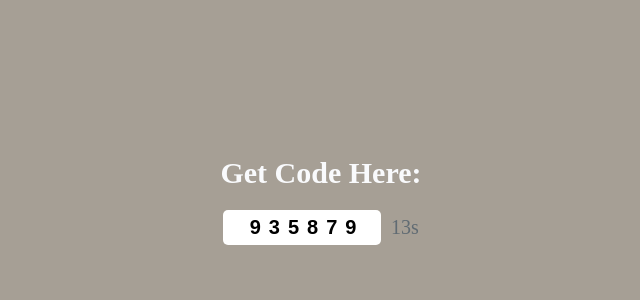
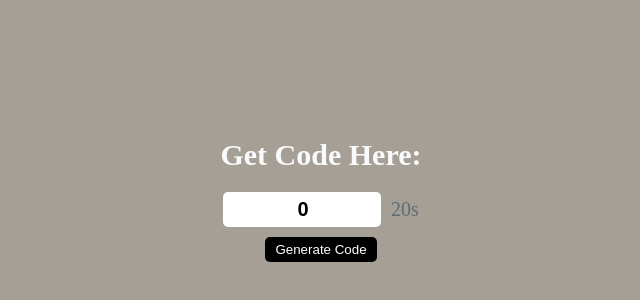
Before and after one commit to bezbrain/Login_auth_with_code, a React (Vite) app: page /getcode in a window 1280 px wide. Shown: the part 200-500 px from the top of the page, without its empty margins (319-959 px from the left). Built offline with nearby package versions, Linux system fonts and the light colour scheme; no server answers; the database is empty; a web font is replaced by a local one.

Commit message:
Implemented delete code from db when timeout

```diff
--- a/src/components/Login.jsx
+++ b/src/components/Login.jsx
@@ -10,7 +10,7 @@ const Login = ({ Register, clickToReg, handleLoginSubmitProp }) => {
     setPassword,
     code,
     setCode,
-    handleGetCodeClick,
+    // handleGetCodeClick,
     theCodeItself,
   } = useGlobalContext();
 
@@ -57,7 +57,7 @@ const Login = ({ Register, clickToReg, handleLoginSubmitProp }) => {
           to="/getcode"
           target="_blank"
           rel="noopener noreferrer"
-          onClick={handleGetCodeClick}
+          // onClick={handleGetCodeClick}
         >
           Get code
         </Link>
--- a/src/context.jsx
+++ b/src/context.jsx
@@ -1,6 +1,21 @@
 import React, { useContext, useState, useEffect } from "react";
 import { initializeApp } from "firebase/app";
-import { getAuth } from "firebase/auth";
+
+import {
+  collection,
+  getFirestore,
+  addDoc,
+  onSnapshot,
+  getDoc,
+  doc,
+  deleteDoc,
+} from "firebase/firestore";
+
+import {
+  getAuth,
+  createUserWithEmailAndPassword,
+  signInWithEmailAndPassword,
+} from "firebase/auth";
 
 const AppContext = React.createContext();
 
@@ -14,6 +29,13 @@ export const AppProvider = ({ children }) => {
     appId: "1:360639341716:web:f689c504ac4893bebe4081",
   };
 
+  initializeApp(firebaseConfig);
+
+  const db = getFirestore();
+  const auth = getAuth();
+
+  const colRef = collection(db, "login");
+
   const [regName, setRegName] = useState("");
   const [regEmail, setRegEmail] = useState("");
   const [regPassword, setRegPassword] = useState("");
@@ -21,10 +43,14 @@ export const AppProvider = ({ children }) => {
   const [password, setPassword] = useState("");
   const [code, setCode] = useState("");
 
+  const countdownValue = 20;
+
   const codeNumbers = ["0", "1", "2", "3", "4", "5", "6", "7", "8", "9"];
-  const [countDown, setCountDown] = useState(20);
+  const [countDown, setCountDown] = useState(countdownValue);
   const [getCode, setGetCode] = useState(codeNumbers);
   const [theCodeItself, setTheCodeItself] = useState(0);
+
+  const [snapshotData, setSnapshotData] = useState([]);
 
   const getRandumNumber = () => {
     return Math.floor(Math.random() * codeNumbers.length);
@@ -40,11 +66,29 @@ export const AppProvider = ({ children }) => {
     return concat;
   };
 
-  /* ========================== */
-  /* On click of GetCode button */
-  const handleGetCodeClick = () => {
-    console.log("loaded as the barricade");
-    getCurrentCode();
+  const getDbCode = () => {
+    onSnapshot(colRef, (snapshot) => {
+      const myCode = snapshot.docs.map((each) => {
+        return {
+          ...each.data(),
+          id: each.id,
+        };
+      });
+      // console.log(myCode);
+      setSnapshotData(myCode);
+    });
+  };
+
+  const checkForDataInDb = () => {
+    // onSnapshot(colRef, (snapshot) => {
+    //   const dataArrFromDb = snapshot.docs.map((each) => {
+    //     const docRef = doc(db, "login", each.id);
+    //     // console.log(each);
+    //     return docRef;
+    //     // return (each.data());
+    //   });
+    //   console.log(dataArrFromDb);
+    // });
   };
 
   return (
@@ -65,16 +109,29 @@ export const AppProvider = ({ children }) => {
         getAuth,
         firebaseConfig,
         initializeApp,
+        createUserWithEmailAndPassword,
+        signInWithEmailAndPassword,
+        auth,
+        addDoc,
+        colRef,
+        onSnapshot,
+        getDoc,
+        doc,
+        db,
+        deleteDoc,
         codeNumbers,
+        countdownValue,
         countDown,
         setCountDown,
         getCode,
         setGetCode,
         theCodeItself,
         setTheCodeItself,
-        handleGetCodeClick,
         getCurrentCode,
-        // handleGetCode,
+        checkForDataInDb,
+        snapshotData,
+        setSnapshotData,
+        getDbCode,
       }}
     >
       {children}
--- a/src/index.css
+++ b/src/index.css
@@ -198,3 +198,12 @@ input[type="number"] {
 .get-code span {
   color: #606b73;
 }
+
+.gen-code-btn {
+  background-color: #000;
+  color: #fff;
+  border: none;
+  padding: 5px 10px;
+  border-radius: 5px;
+  margin-top: 10px;
+}
--- a/src/pages/Dashboard.jsx
+++ b/src/pages/Dashboard.jsx
@@ -2,11 +2,8 @@ import { useNavigate } from "react-router-dom";
 import { signOut } from "firebase/auth";
 import { useGlobalContext } from "../context";
 
-const Dashboard = ({ handleLogoutProp }) => {
-  const { getAuth, initializeApp, firebaseConfig } = useGlobalContext();
-
-  initializeApp(firebaseConfig);
-  const auth = getAuth();
+const Dashboard = () => {
+  const { auth } = useGlobalContext();
 
   const navigation = useNavigate();
 
@@ -14,7 +11,7 @@ const Dashboard = ({ handleLogoutProp }) => {
   // Logout Function
   const handleLogout = async () => {
     try {
-      await auth.signOut();
+      await signOut(auth);
       console.log("You are logged out");
       navigation("/");
     } catch (error) {
--- a/src/pages/GetCode.jsx
+++ b/src/pages/GetCode.jsx
@@ -8,41 +8,71 @@ const GetCode = () => {
     setGetCode,
     theCodeItself,
     setTheCodeItself,
-    handleGetCodeClick,
     getCurrentCode,
+    countdownValue,
+    colRef,
+    addDoc,
+    deleteDoc,
+    db,
+    doc,
+    snapshotData,
+    getDbCode,
   } = useGlobalContext();
 
+  /*============================================================ */
+  // Function to generate code on click of the "Generate Code btn
+  const handleGenerateCode = async () => {
+    try {
+      const codeConcatinated = await getCurrentCode();
+      console.log(codeConcatinated);
+      setCountDown(countdownValue);
+      secondsCountdown();
+      await addDoc(colRef, { number: codeConcatinated });
+    } catch (error) {
+      console.log(error);
+    }
+  };
+
   useEffect(() => {
-    // countdown functionality
+    getDbCode(); // Call the function to have access to the db
+    // console.log(snapshotData);
+  }, []);
+
+  /* ========================================= */
+  // Delete code from db when countdown reaches 0
+  const deleteWhenCountdownIsZero = async () => {
+    // console.log(snapshotData);
+    snapshotData.forEach((each) => {
+      console.log(each.id);
+      const docRef = doc(db, "login", each.id);
+      deleteDoc(docRef);
+    });
+  };
+
+  useEffect(() => {
+    // console.log(snapshotData);
+    if (countDown === 0) {
+      deleteWhenCountdownIsZero();
+      console.log("I am zero");
+    }
+  }, [countDown]);
+
+  /* ===================== */
+  // countdown functionality
+  const secondsCountdown = () => {
     const timer = setInterval(() => {
       setCountDown((prevCountDown) => {
         if (prevCountDown === 0) {
-          return 20;
+          clearInterval(timer); // Clear the interval when countdown reaches 0
+          // deleteDoc(db, "login")
+          return 0;
         }
         return prevCountDown - 1;
       });
     }, 1000);
 
-    return () => clearInterval(timer);
-  }, []);
-
-  /* ===================== */
-  // To make the code show everytime countDown reach 0
-  useEffect(() => {
-    if (countDown === 0) {
-      handleGetCodeClick();
-    }
-  }, [countDown]);
-
-  /* ===================== */
-  // To make the code show on first render of the page
-  useEffect(() => {
-    handleGetCodeClick();
-  }, []);
-
-  useEffect(() => {
-    console.log(theCodeItself);
-  }, [theCodeItself]);
+    return () => clearInterval(timer); // Clear the interval on component unmount
+  };
 
   return (
     <>
@@ -56,6 +86,10 @@ const GetCode = () => {
           value={`${theCodeItself === "" ? "" : theCodeItself}`} //This allows the value take the required value and not the empty string of the initial state
         />
         <span>{countDown}s</span>
+        <br />
+        <button className="gen-code-btn" onClick={handleGenerateCode}>
+          Generate Code
+        </button>
       </main>
     </>
   );
--- a/src/pages/LoginReg.jsx
+++ b/src/pages/LoginReg.jsx
@@ -4,13 +4,6 @@ import Register from "../components/Register";
 import { useNavigate } from "react-router-dom";
 
 import { useGlobalContext } from "../context";
-
-import { collection, getFirestore } from "firebase/firestore";
-import {
-  getAuth,
-  createUserWithEmailAndPassword,
-  signInWithEmailAndPassword,
-} from "firebase/auth";
 
 /* ================== */
 /* ================== */
@@ -29,28 +22,31 @@ const LoginReg = () => {
     setPassword,
     code,
     setCode,
-    firebaseConfig,
-    initializeApp,
-    codeNumbers,
-    countDown,
-    setCountDown,
-    getCode,
-    setGetCode,
+    auth,
+    createUserWithEmailAndPassword,
+    signInWithEmailAndPassword,
     theCodeItself,
     setTheCodeItself,
-    getCurrentCode,
-    // concat,
+    onSnapshot,
+    colRef,
+    getDoc,
+    doc,
+    db,
+    deleteDoc,
+    countDown,
+    snapshotData,
+    setSnapshotData,
+    getDbCode,
+    // checkForDataInDb,
   } = useGlobalContext();
 
   const [showLoginReg, setShowLoginReg] = useState(null);
   const navigate = useNavigate();
 
-  initializeApp(firebaseConfig);
-
-  const db = getFirestore();
-  const auth = getAuth();
-
-  const colRef = collection(db, "login");
+  useEffect(() => {
+    getDbCode();
+    console.log(snapshotData);
+  }, []);
 
   /* ============================== */
   /* ============================== */
@@ -78,12 +74,26 @@ const LoginReg = () => {
     }
   };
 
+  // const checkForDataInDb = () => {
+  //   onSnapshot(colRef, (snapshot) => {
+  //     const dataArrFromDb = snapshot.docs.map((each) => {
+  //       const docRef = doc(db, "login", each.id);
+  //       // console.log(each);
+  //       // return docRef;
+  //       return each.data();
+  //     });
+  //     console.log(dataArrFromDb);
+  //   });
+  // };
+  // checkForDataInDb();
+
   /* ============================== */
   /* ============================== */
   //   Click button to login
   const handleLoginSubmit = async (e) => {
     e.preventDefault();
-    console.log(theCodeItself);
+    // checkForDataInDb();
+
     if (!email || !password || code !== theCodeItself) {
       console.log("I cannot be empty");
       console.log(theCodeItself);
```
